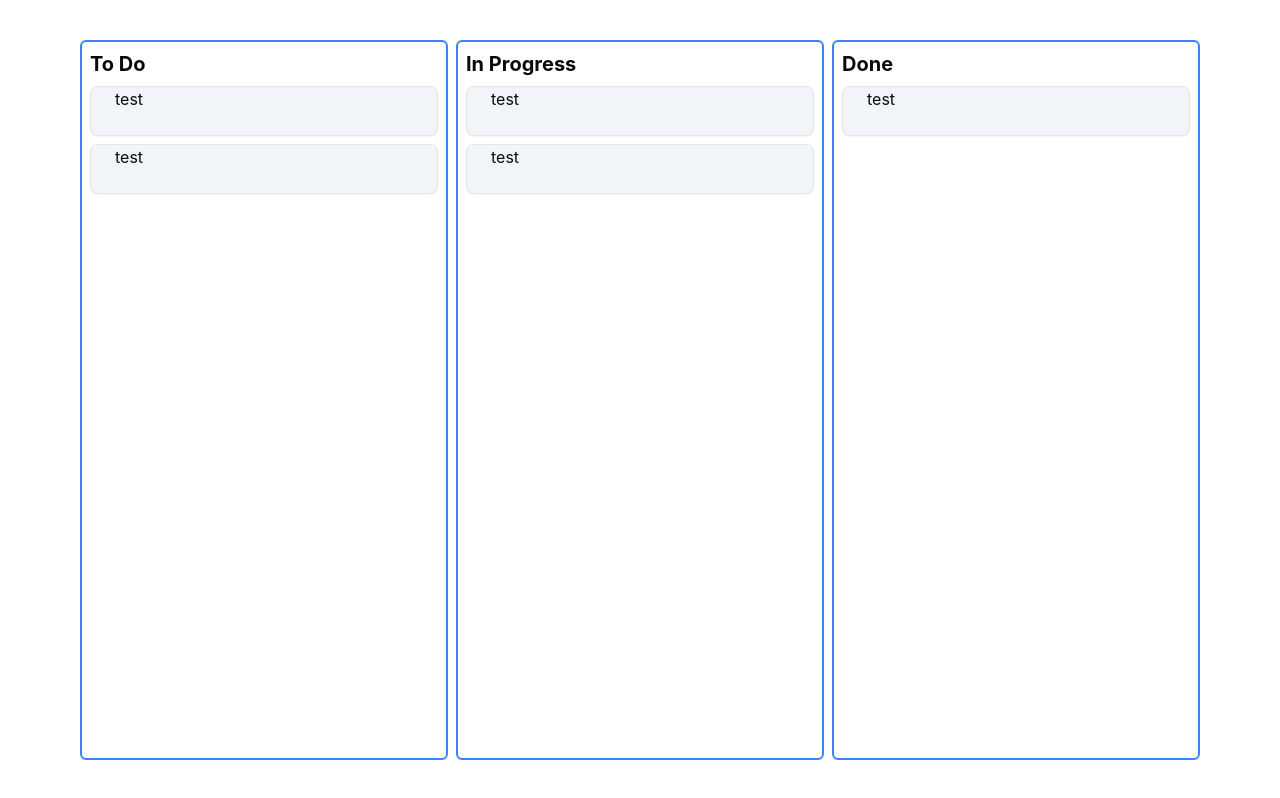
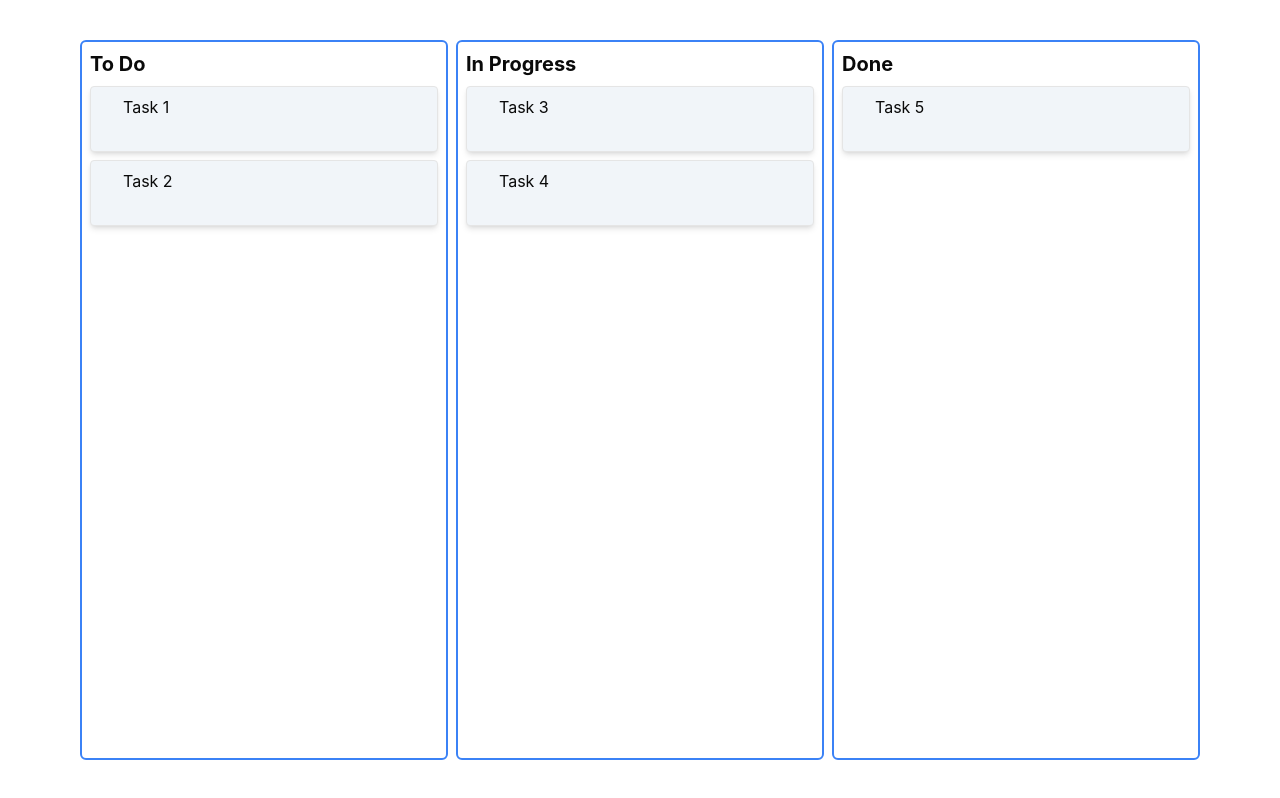
Before and after one commit to dilshad360/kandan-board, a React (Vite) app: page / in a window 1280 px wide. Built offline with nearby package versions, Linux system fonts and the light colour scheme.

Commit message:
update: columns state & logic simplify

```diff
--- a/src/components/KandanBoard.jsx
+++ b/src/components/KandanBoard.jsx
@@ -1,87 +1,59 @@
-import React, { useState } from 'react'
-import TaskCard from './TaskCard'
-import { useDrop } from 'react-dnd'
-import TaskColumns from './TaskColumn';
+import React, { useState } from "react";
+import TaskColumn from "./TaskColumn";
 
-const initialColumns = {
-    todo: {
-        name: "To Do",
-        items: [
+const initialTasks = {
+    todo: [
         { id: "1", content: "Task 1" },
         { id: "2", content: "Task 2" },
     ],
-    },
-    inProgress: {
-        name: "In Progress",
-        items: [
+    inProgress: [
         { id: "3", content: "Task 3" },
         { id: "4", content: "Task 4" },
     ],
-    },
-    done: {
-        name: "Done",
-        items: [{ id: "5", content: "Task 5" }],
-    },
+    done: [{ id: "5", content: "Task 5" }],
 };
 
 function KandanBoard() {
 
-    const [columns, setColumns] = useState(initialColumns);
 
-    const [{ isOver }, drop] = useDrop(() => ({
-        accept: "card",
-        drop: (item) => console.log(item.id)
-    }))
+    const [todo, setTodo] = useState(initialTasks.todo);
+    const [inProgress, setInProgress] = useState(initialTasks.inProgress);
+    const [done, setDone] = useState(initialTasks.done);
 
-    const moveCard = (source, destination) => {
-        const sourceColumn = columns[source.droppableId];
-        const destinationColumn = columns[destination.droppableId];
+    const moveCard = (source, destination, task) => {
+        // Remove the task from the source column
+        if (source === "todo") setTodo((prev) => prev.filter((t) => t.id !== task.id));
+        if (source === "inProgress") setInProgress((prev) => prev.filter((t) => t.id !== task.id));
+        if (source === "done") setDone((prev) => prev.filter((t) => t.id !== task.id));
 
-        const sourceItems = [...sourceColumn.items];
-        const destinationItems = [...destinationColumn.items];
-
-        // Remove the card from the source column
-        const [removed] = sourceItems.splice(source.index, 1);
-
-        // Add the card to the destination column
-        destinationItems.splice(destination.index, 0, removed);
-
-        setColumns({
-          ...columns,
-          [source.droppableId]: {
-            ...sourceColumn,
-            items: sourceItems,
-          },
-          [destination.droppableId]: {
-            ...destinationColumn,
-            items: destinationItems,
-          },
-        });
+        // Add the task to the destination column
+        if (destination === "todo") setTodo((prev) => [...prev, task]);
+        if (destination === "inProgress") setInProgress((prev) => [...prev, task]);
+        if (destination === "done") setDone((prev) => [...prev, task]);
     };
 
     return (
         <div className="py-10 px-20 flex gap-2 h-screen">
-
-            {Object.entries(columns).map(([columnId, column]) => (
-                <TaskColumns
-                    key={columnId}
-                    columnId={columnId}
-                    column={column}
+            <TaskColumn
+                columnName="To Do"
+                tasks={todo}
+                columnId="todo"
                 moveCard={moveCard}
             />
-            ))}
-
-            {/* <div className="border-2 border-blue-500 w-1/3 p-2 rounded-md h-full space-y-2" >
-                <TaskCard />
+            <TaskColumn
+                columnName="In Progress"
+                tasks={inProgress}
+                columnId="inProgress"
+                moveCard={moveCard}
+            />
+            <TaskColumn
+                columnName="Done"
+                tasks={done}
+                columnId="done"
+                moveCard={moveCard}
+            />
         </div>
-
-            <div className="border-2 border-blue-500 w-1/3 p-2 rounded-md space-y-2" ref={drop}>
-                <TaskCard />
-                <TaskCard />
-            </div> */}
-
-        </div>
-    )
+    );
 }
 
-export default KandanBoard
+export default KandanBoard;
--- a/src/components/TaskCard.jsx
+++ b/src/components/TaskCard.jsx
@@ -1,26 +1,25 @@
-import React from 'react'
-import { Card, CardContent } from './ui/card'
-import { useDrag } from 'react-dnd'
+import React from "react";
+import { Card, CardContent } from "./ui/card";
+import { useDrag } from "react-dnd";
 
+function TaskCard({ task, source }) {
+    const [{ isDragging }, drag] = useDrag(() => ({
+        type: "card",
+        item: { ...task, source },
+        collect: (monitor) => ({
+            isDragging: !!monitor.isDragging(),
+        }),
+    }));
 
-function TaskCard() {
-
-    const [{isDragging}, drag] = useDrag(() => ({
-        type: 'card',
-        item: {id: 1},
-        collect: (monitor) => ({
-            isDragging: !!monitor.isDragging()
-        })
-    }))
-
-
-  return (
-    <Card ref={drag} className={`${isDragging ? 'bg-pink-400' : 'bg-slate-100'}`}>
-        <CardContent>
-            test
-        </CardContent>
-    </Card>
-  )
+    return (
+        <Card
+            ref={drag}
+            className={`${isDragging ? "bg-pink-400" : "bg-slate-100"
+                } p-2 shadow-md rounded`}
+        >
+            <CardContent>{task.content}</CardContent>
+        </Card>
+    );
 }
 
-export default TaskCard
+export default TaskCard;
--- a/src/components/TaskColumn.jsx
+++ b/src/components/TaskColumn.jsx
@@ -1,17 +1,32 @@
-import React from 'react'
-import TaskCard from './TaskCard'
+import React from "react";
+import TaskCard from "./TaskCard";
+import { useDrop } from "react-dnd";
 
-function TaskColumn({column}) {
+function TaskColumn({ columnName, tasks, columnId, moveCard }) {
+  const [, drop] = useDrop({
+    accept: "card",
+    drop: (item) => {
+      if (item.source !== columnId) {
+        moveCard(item.source, columnId, item);
+      }
+    },
+  });
+
   return (
-    <div className="border-2 border-blue-500 w-1/3 p-2 rounded-md h-full space-y-2" >
-        <h1 className="text-xl font-bold">{column.name}</h1>
-        {column.items.map((item, index) => (
-          <TaskCard/>
-
+    <div
+      ref={drop}
+      className="border-2 border-blue-500 w-1/3 p-2 rounded-md h-full space-y-2"
+    >
+      <h1 className="text-xl font-bold">{columnName}</h1>
+      {tasks.map((task) => (
+        <TaskCard
+          key={task.id}
+          task={task}
+          source={columnId} // Pass the current column ID as the source
+        />
       ))}
-
-        </div>
-  )
+    </div>
+  );
 }
 
-export default TaskColumn
+export default TaskColumn;
```
Lines whose indentation alone changed are shown as unchanged.
